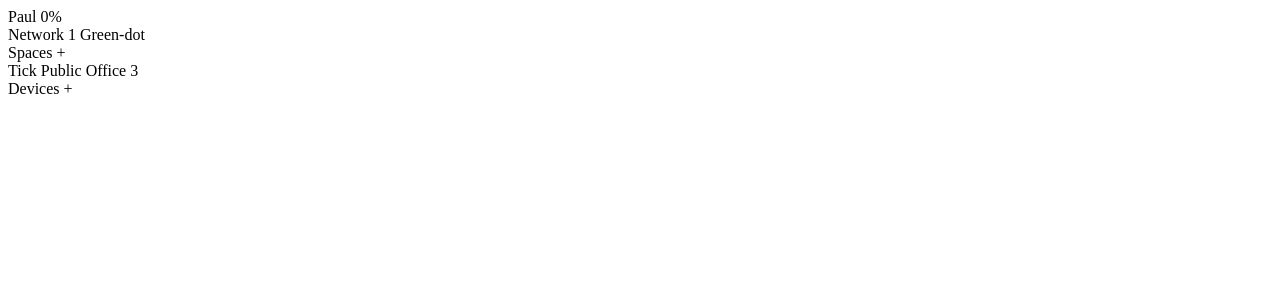
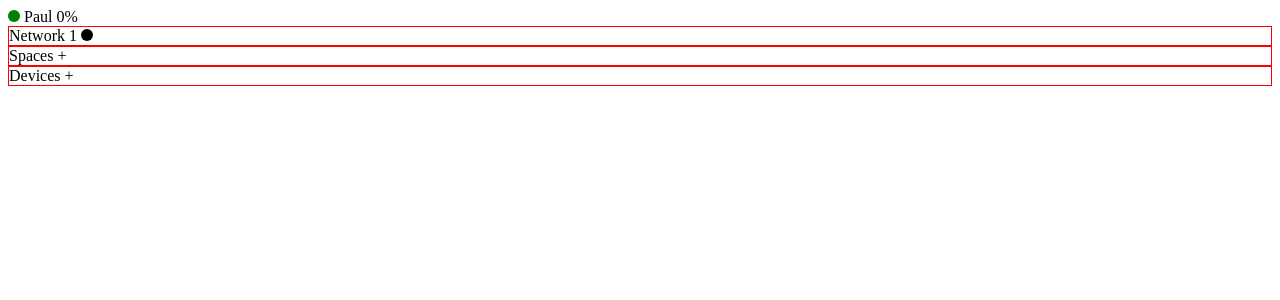
Before and after one commit to coboxcoop/ui, a Vue app: page / in a window 1280 px wide. Shown: the top 300 px of the page. Built offline with nearby package versions, Linux system fonts and the light colour scheme.

Commit message:
toggling IndexSection functionality

```diff
--- /dev/null
+++ b/src/components/Dot.vue
@@ -0,0 +1,21 @@
+<template>
+  <div class="dot" :style="{background: color}" />
+</template>
+
+<script>
+export default {
+  props: {
+    color: String
+  }
+}
+</script>
+
+<style scoped>
+.dot{
+  border-radius: 50%;
+  width: 0.75em;
+  height: 0.75em;
+  background: black;
+  display: inline-block;
+}
+</style>
--- a/src/components/Index.vue
+++ /dev/null
@@ -1,24 +0,0 @@
-<template>
-  <div>
-    <div>
-      Paul 0%
-    </div>
-    <div>
-      Network 1 Green-dot
-    </div>
-    <div>
-      Spaces +
-        <div>
-          Tick Public Office 3
-        </div>
-    </div>
-    <div>
-      Devices +
-    </div>
-  </div>
-</template>
-
-<script>
-export default {
-}
-</script>
--- /dev/null
+++ b/src/components/IndexSection.vue
@@ -0,0 +1,27 @@
+<template>
+<div class="section">
+  <div class="heading" @click="$emit('toggle')">
+    <slot name="heading" />
+  </div>
+  <div class="body" v-if="show">
+    <slot />
+  </div>
+</div>
+</template>
+
+<script>
+export default {
+  props: {
+    show: Boolean
+  }
+}
+</script>
+
+<style scoped>
+.section{
+  border: 1px solid red;
+}
+.body{
+  border: 1px solid blue;
+}
+</style>
--- /dev/null
+++ b/src/components/MeHeader.vue
@@ -0,0 +1,15 @@
+<template>
+<div>
+  <Dot color="green"/> Paul 0%
+</div>
+</template>
+
+<script>
+import Dot from '@/components/Dot.vue'
+
+export default {
+  components: {
+    Dot
+  }
+}
+</script>
--- /dev/null
+++ b/src/components/Plus.vue
@@ -0,0 +1,16 @@
+<template>
+<div class="plus">
+  +
+</div>
+</template>
+
+<script>
+export default {
+}
+</script>
+
+<style scoped>
+.plus{
+  display: inline-block;
+}
+</style>
--- /dev/null
+++ b/src/components/Tick.vue
@@ -0,0 +1,16 @@
+<template>
+<div class="tick">
+  ✓
+</div>
+</template>
+
+<script>
+export default {
+}
+</script>
+
+<style scoped>
+.tick{
+  display: inline-block;
+}
+</style>
--- a/src/router/index.js
+++ b/src/router/index.js
@@ -1,14 +1,14 @@
 import Vue from 'vue'
 import VueRouter from 'vue-router'
-import Home from '../views/Home.vue'
+import Index from '../views/Index.vue'
 
 Vue.use(VueRouter)
 
 const routes = [
   {
     path: '/',
-    name: 'home',
-    component: Home
+    name: 'index',
+    component: Index
   },
 ]
 
--- a/src/views/Home.vue
+++ /dev/null
@@ -1,23 +0,0 @@
-<template>
-  <!-- <welcome&#45;screen v&#45;if="!$store.getters.hasBeenWelcomed" /> -->
-  <!-- <div v&#45;else> -->
-  <!--   <p>Hey {{ $store.state.name }}, what would you like to do?</p> -->
-  <!--   <!&#45;&#45; <create&#38;#45;space @add:space="createSpace" /> &#45;&#45;> -->
-  <!--   <create&#45;space /> -->
-  <!--   <p>Join a space</p> -->
-  <!-- </div> -->
-  <Index />
-</template>
-
-<script>
-// import WelcomeScreen from '@/components/WelcomeScreen.vue'
-// import CreateSpace from '@/components/CreateSpace.vue'
-import Index from '@/components/Index.vue'
-export default {
-  components: {
-    // WelcomeScreen,
-    // CreateSpace,
-    Index,
-  },
-}
-</script>
--- /dev/null
+++ b/src/views/Index.vue
@@ -0,0 +1,56 @@
+<template>
+<div>
+  <MeHeader />
+  <IndexSection :show="showSection('network')">
+  <template slot="heading">Network 1 <Dot /></template>
+  </IndexSection>
+  <IndexSection :show="showSection('spaces')">
+    <template slot="heading">Spaces <Plus /></template>
+    <div>Hey Paul, what would you like your space to be called?</div>
+    <div><input type="text"><Plus /></div>
+    <Tick /> Public Office 3
+    <div>
+      <div>Dan <Dot /></div>
+      <div>Matt <Dot /></div>
+      <div>Paul <Dot /></div>
+    </div>
+  </IndexSection>
+  <IndexSection :show="showSection('devices')">
+    <template slot="heading">Devices <Plus /></template>
+    <div><Tick /> Magma 20%</div>
+  </IndexSection>
+</div>
+</template>
+
+<script>
+import MeHeader from '@/components/MeHeader.vue'
+import Dot from '@/components/Dot.vue'
+import Plus from '@/components/Plus.vue'
+import Tick from '@/components/Tick.vue'
+import IndexSection from '@/components/IndexSection.vue'
+
+export default {
+  components: {
+    MeHeader,
+    Dot,
+    Plus,
+    Tick,
+    IndexSection
+  },
+  data: () => ({
+    openSections: []
+  }),
+  methods: {
+    showSection(name) {
+     return this.openSections.includes(name)
+    },
+    toggleSection(name) {
+      if(this.showSections(name)) {
+        this.openSections = this.openSections.filter(n => n != name)
+      } else {
+        this.openSections.push(name)
+      }
+    }
+  }
+}
+</script>
```
